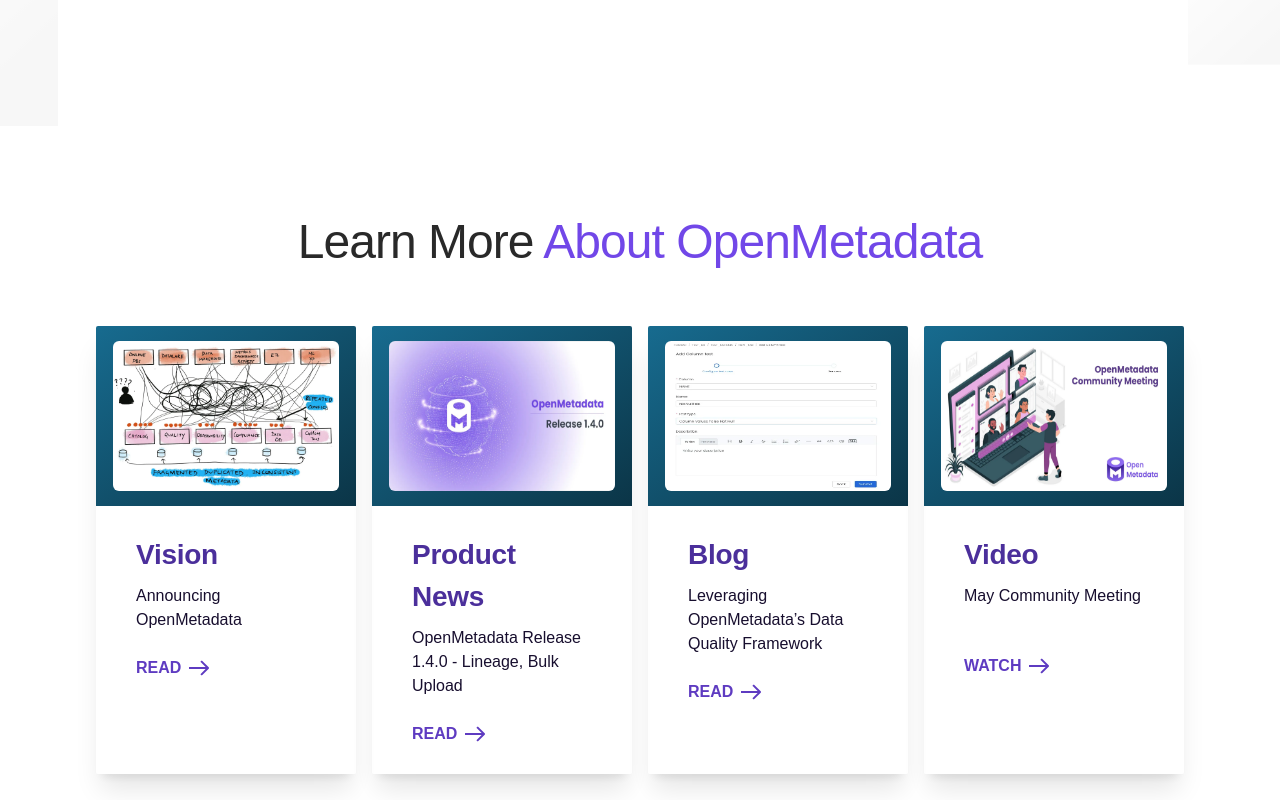
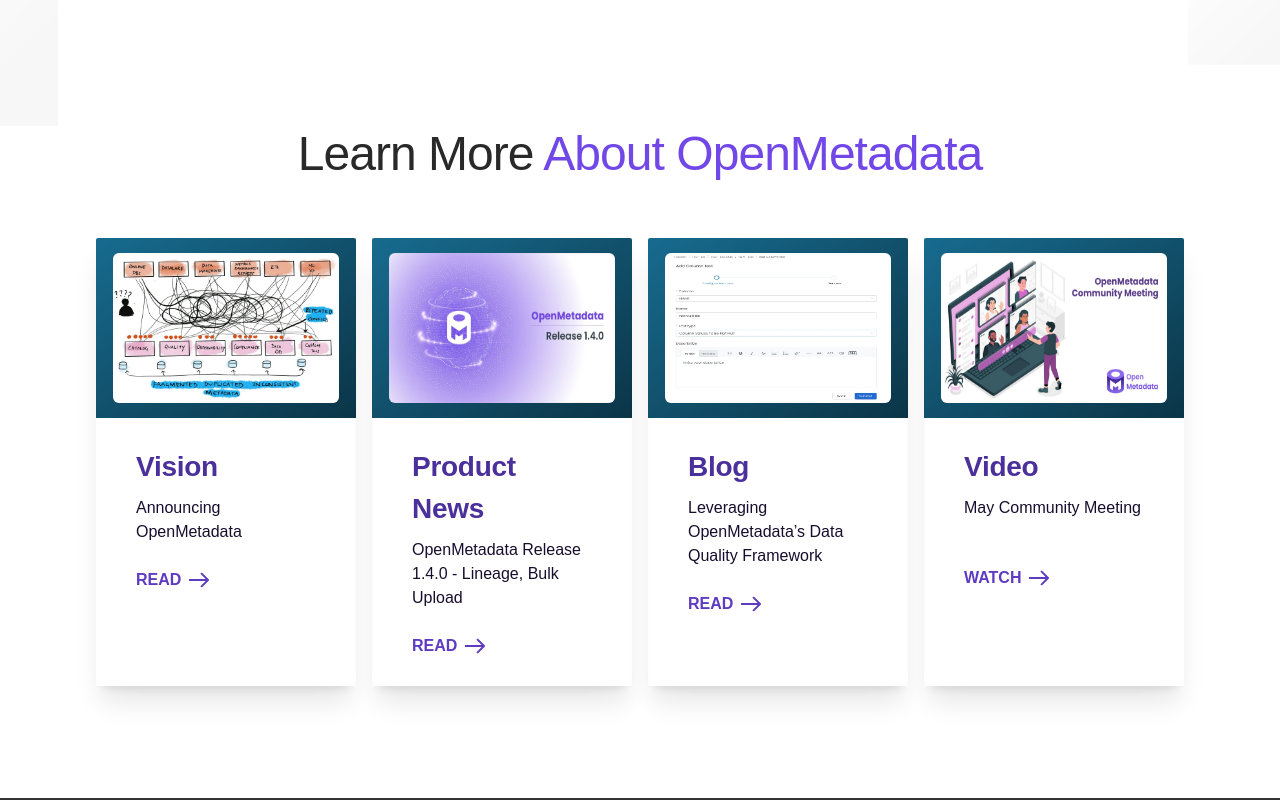
Before and after one commit to open-metadata/openmetadata-site, a Next.js app: page /development in a window 1280 px wide. Shown: the part 6540-7340 px from the top of the page. Built offline with nearby package versions, Linux system fonts and the light colour scheme; a web font is replaced by a local one.

Commit message:
chore: Update AboutOpenMetadata component layout

```diff
--- a/src/components/AboutOpenMetadata/AboutOpenMetadata.tsx
+++ b/src/components/AboutOpenMetadata/AboutOpenMetadata.tsx
@@ -5,7 +5,7 @@
 
 const AboutOpenMetadata = () => {
   return (
-    <div className="custom-container relative z-[12] mt-9 mb-16 md:mt-24 md:mb-28 px-6 md:px-16 xl:px-24">
+    <div className="custom-container relative z-[12] mt-9 mb-16 md:mt-2 md:mb-28 px-6 md:px-16 xl:px-24">
       <h3 className="text-[#292929] font-medium mx-auto tracking-[-0.02em] text-center leading-[40px] text-[32px] lg:text-[48px]">
         Learn More <span className="text-[#7147E8]">About OpenMetadata</span>
       </h3>
```
